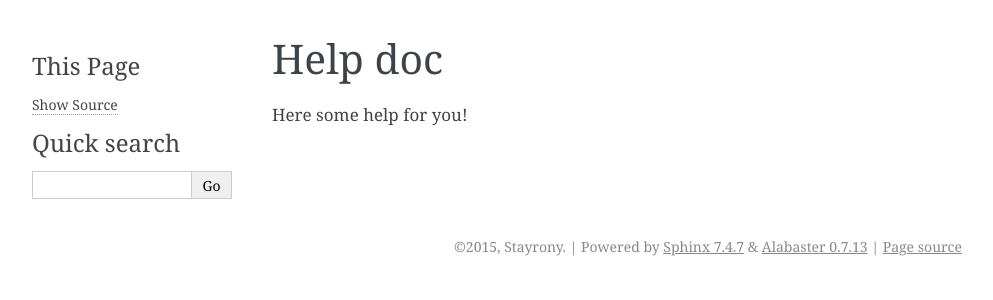
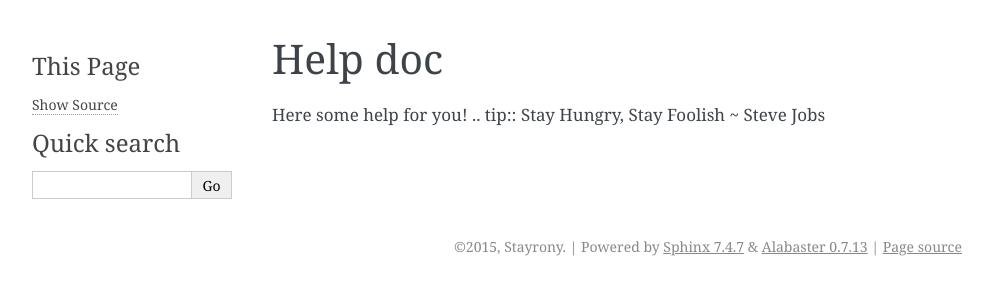
Before and after one commit to Stayrony/MoodyDoc, a Sphinx documentation site: the page built from source/help.rst, in a window 1280 px wide. Shown: the top 300 px of the page, without its empty margins (148-1141 px from the left). Built offline with Sphinx 7.4.7, drawn with Linux system fonts in a browser that asks for light colours.

Commit message:
add tip in help.srt

```diff
--- a/source/help.rst
+++ b/source/help.rst
@@ -2,3 +2,5 @@ Help doc
 ========
 
 Here some help for you!
+.. tip::
+Stay Hungry, Stay Foolish ~ Steve Jobs
```
